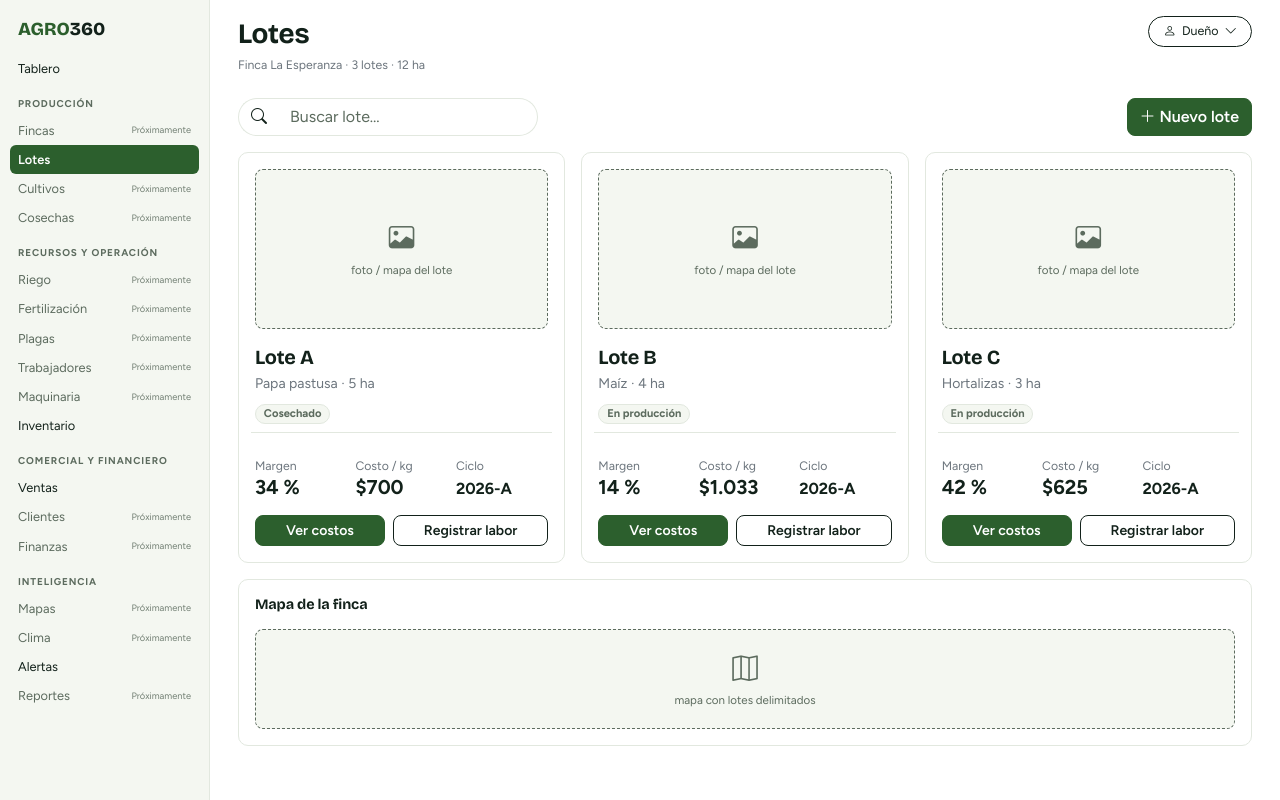
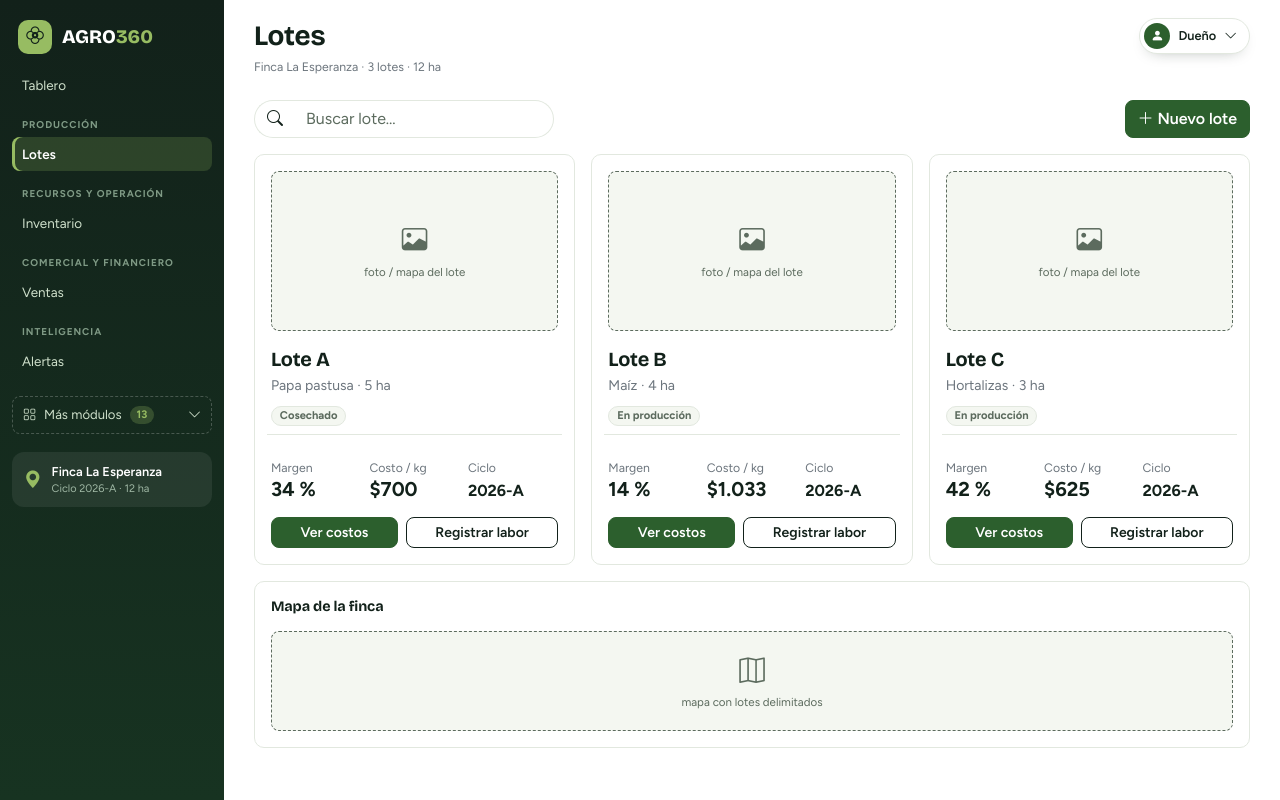
Before and after one commit to FelipeUCC898/Agro360-proyecto-electiva, an Angular app: page /lotes in a window 1280 px wide. Built offline with nearby package versions, Linux system fonts and the light colour scheme.

Commit message:
se ajusta el menú lateral y los módulos principales

```diff
--- a/src/app/core/menu.ts
+++ b/src/app/core/menu.ts
@@ -8,43 +8,28 @@ export interface MenuGrupo {
   items: MenuItem[];
 }
 
+// Módulos con pantalla: van siempre visibles en el menú
 export const MENU: MenuGrupo[] = [
   { items: [{ etiqueta: 'Tablero', ruta: '/tablero' }] },
-  {
-    titulo: 'Producción',
-    items: [
+  { titulo: 'Producción', items: [{ etiqueta: 'Lotes', ruta: '/lotes' }] },
+  { titulo: 'Recursos y operación', items: [{ etiqueta: 'Inventario', ruta: '/inventario' }] },
+  { titulo: 'Comercial y financiero', items: [{ etiqueta: 'Ventas', ruta: '/ventas' }] },
+  { titulo: 'Inteligencia', items: [{ etiqueta: 'Alertas', ruta: '/alertas' }] }
+];
+
+// Módulos que todavía no tienen pantalla: quedan recogidos en "Más módulos"
+export const MENU_PROXIMAMENTE: MenuItem[] = [
   { etiqueta: 'Fincas' },
-      { etiqueta: 'Lotes', ruta: '/lotes' },
   { etiqueta: 'Cultivos' },
-      { etiqueta: 'Cosechas' }
-    ]
-  },
-  {
-    titulo: 'Recursos y operación',
-    items: [
+  { etiqueta: 'Cosechas' },
   { etiqueta: 'Riego' },
   { etiqueta: 'Fertilización' },
   { etiqueta: 'Plagas' },
   { etiqueta: 'Trabajadores' },
   { etiqueta: 'Maquinaria' },
-      { etiqueta: 'Inventario', ruta: '/inventario' }
-    ]
-  },
-  {
-    titulo: 'Comercial y financiero',
-    items: [
-      { etiqueta: 'Ventas', ruta: '/ventas' },
   { etiqueta: 'Clientes' },
-      { etiqueta: 'Finanzas' }
-    ]
-  },
-  {
-    titulo: 'Inteligencia',
-    items: [
+  { etiqueta: 'Finanzas' },
   { etiqueta: 'Mapas' },
   { etiqueta: 'Clima' },
-      { etiqueta: 'Alertas', ruta: '/alertas' },
   { etiqueta: 'Reportes' }
-    ]
-  }
 ];
--- a/src/app/layout/web-layout/web-layout.css
+++ b/src/app/layout/web-layout/web-layout.css
@@ -1,31 +1,52 @@
 .app-shell {
   display: grid;
-  grid-template-columns: 210px minmax(0, 1fr);
+  grid-template-columns: 224px minmax(0, 1fr);
   min-height: 100vh;
 }
 
 .sidebar {
-  background: var(--agro-soft);
-  border-right: 1px solid var(--agro-line);
-  padding: 14px 10px;
+  position: sticky;
+  top: 0;
+  height: 100vh;
+  overflow-y: auto;
+  display: flex;
+  flex-direction: column;
+  padding: 18px 12px;
+  color: #cfe0cb;
+  background: linear-gradient(180deg, #12211a 0%, #173321 100%);
 }
 
+.menu { flex: 1; }
+
 .brand {
+  display: flex;
+  align-items: center;
+  gap: 10px;
   font-family: 'Bricolage Grotesque', 'Segoe UI', sans-serif;
   font-weight: 800;
-  font-size: 1.15rem;
-  padding: 2px 8px 10px;
-  color: var(--agro-green);
+  font-size: 1.2rem;
+  color: #fff;
+  padding: 2px 6px 14px;
 }
-.brand span { color: var(--agro-ink); }
+.brand .num { color: var(--agro-leaf); }
+.logo {
+  display: grid;
+  place-items: center;
+  width: 34px;
+  height: 34px;
+  border-radius: 10px;
+  background: var(--agro-leaf);
+  color: #12211a;
+  font-size: 1.1rem;
+}
 
 .grupo {
   font-size: 0.62rem;
   font-weight: 700;
-  letter-spacing: 0.09em;
+  letter-spacing: 0.1em;
   text-transform: uppercase;
-  color: var(--agro-muted);
-  padding: 14px 8px 4px;
+  color: #7f9a85;
+  padding: 16px 10px 4px;
 }
 
 .nav-link-agro {
@@ -33,40 +54,98 @@
   align-items: center;
   justify-content: space-between;
   gap: 6px;
-  padding: 5px 8px;
-  border-radius: 6px;
+  padding: 7px 10px;
+  border-radius: 8px;
+  font-size: 0.84rem;
+  color: #cfe0cb;
+  text-decoration: none;
+  transition: background 0.15s ease, color 0.15s ease;
+}
+a.nav-link-agro:hover { background: rgba(255, 255, 255, 0.08); color: #fff; }
+.nav-link-agro.activo {
+  background: rgba(151, 188, 98, 0.2);
+  color: #fff;
+  font-weight: 600;
+  box-shadow: inset 3px 0 0 var(--agro-leaf);
+}
+.nav-link-agro.deshabilitado { color: #7f9a85; cursor: default; }
+.proximamente { font-size: 0.58rem; color: #7f9a85; opacity: 0.9; }
+
+.mas-modulos {
+  display: flex;
+  align-items: center;
+  gap: 8px;
+  width: 100%;
+  margin-top: 18px;
+  padding: 8px 10px;
+  border: 1px dashed rgba(255, 255, 255, 0.22);
+  border-radius: 8px;
+  background: transparent;
+  color: #cfe0cb;
+  font-size: 0.82rem;
+}
+.mas-modulos:hover { background: rgba(255, 255, 255, 0.06); }
+.mas-modulos .contador {
+  font-size: 0.68rem;
+  font-weight: 700;
+  padding: 1px 7px;
+  border-radius: 999px;
+  background: rgba(151, 188, 98, 0.25);
+  color: var(--agro-leaf);
+}
+.mas-modulos[aria-expanded='true'] .bi-chevron-down { transform: rotate(180deg); }
+#mas-modulos { padding-top: 6px; }
+
+.finca-chip {
+  display: flex;
+  align-items: center;
+  gap: 10px;
+  margin-top: auto;
+  padding: 10px 12px;
+  border-radius: 12px;
+  background: rgba(255, 255, 255, 0.07);
   font-size: 0.8rem;
-  color: var(--agro-ink);
-  text-decoration: none;
+  color: #fff;
 }
-a.nav-link-agro:hover { background: var(--agro-line); }
-.nav-link-agro.activo { background: var(--agro-green); color: #fff; font-weight: 600; }
-.nav-link-agro.deshabilitado { color: var(--agro-muted); cursor: default; }
-.proximamente { font-size: 0.58rem; color: var(--agro-muted); opacity: 0.85; }
+.finca-chip .bi { color: var(--agro-leaf); font-size: 1.1rem; }
+.finca-chip .ciclo { font-size: 0.68rem; color: #9fb7a4; }
+nav .finca-chip { margin-top: 18px; }
 
 .contenido {
   position: relative;
-  padding: 18px 28px 32px;
+  padding: 20px 30px 36px;
   min-width: 0;
 }
 
 .chip-usuario {
   position: absolute;
-  top: 16px;
-  right: 28px;
+  top: 18px;
+  right: 30px;
   display: inline-flex;
   align-items: center;
-  gap: 6px;
-  border: 1px solid var(--agro-ink);
+  gap: 8px;
+  border: 1px solid var(--agro-line);
   border-radius: 999px;
-  padding: 5px 14px;
-  font-size: 0.78rem;
+  padding: 4px 12px 4px 4px;
+  font-size: 0.8rem;
+  font-weight: 600;
   background: #fff;
+  box-shadow: 0 6px 16px -10px rgba(18, 33, 26, 0.4);
+}
+.avatar {
+  display: grid;
+  place-items: center;
+  width: 26px;
+  height: 26px;
+  border-radius: 50%;
+  background: var(--agro-green);
+  color: #fff;
+  font-size: 0.8rem;
 }
 
 @media (max-width: 991.98px) {
   .app-shell { grid-template-columns: minmax(0, 1fr); }
-  .sidebar { border-right: 0; border-bottom: 1px solid var(--agro-line); }
+  .sidebar { position: static; height: auto; padding: 12px 14px; }
   .contenido { padding: 16px; }
   .chip-usuario { display: none; }
 }
--- a/src/app/layout/web-layout/web-layout.html
+++ b/src/app/layout/web-layout/web-layout.html
@@ -1,34 +1,58 @@
 <div class="app-shell">
   <aside class="sidebar">
     <div class="d-flex align-items-center justify-content-between">
-      <div class="brand">AGRO<span>360</span></div>
-      <button class="btn btn-sm btn-outline-dark d-lg-none" type="button" data-bs-toggle="collapse"
+      <div class="brand">
+        <span class="logo"><i class="bi bi-flower2"></i></span>
+        <span>AGRO<span class="num">360</span></span>
+      </div>
+      <button class="btn btn-sm btn-outline-light d-lg-none" type="button" data-bs-toggle="collapse"
         data-bs-target="#menu-lateral" aria-controls="menu-lateral" aria-label="Abrir menú">
         <i class="bi bi-list"></i>
       </button>
     </div>
 
-    <nav id="menu-lateral" class="collapse d-lg-block">
+    <nav id="menu-lateral" class="collapse d-lg-flex flex-column menu">
       @for (grupo of menu; track $index) {
         @if (grupo.titulo) {
           <div class="grupo">{{ grupo.titulo }}</div>
         }
         @for (item of grupo.items; track item.etiqueta) {
-          @if (item.ruta) {
-            <a class="nav-link-agro" [routerLink]="item.ruta" routerLinkActive="activo">{{ item.etiqueta }}</a>
-          } @else {
-            <span class="nav-link-agro deshabilitado" aria-disabled="true">
-              {{ item.etiqueta }}
-              <small class="proximamente">Próximamente</small>
-            </span>
-          }
+          <a class="nav-link-agro" [routerLink]="item.ruta" routerLinkActive="activo">{{ item.etiqueta }}</a>
         }
       }
+
+      <button class="mas-modulos" type="button" data-bs-toggle="collapse" data-bs-target="#mas-modulos"
+        aria-expanded="false" aria-controls="mas-modulos">
+        <i class="bi bi-grid"></i>
+        <span>Más módulos</span>
+        <span class="contador">{{ proximamente.length }}</span>
+        <i class="bi bi-chevron-down ms-auto"></i>
+      </button>
+      <div id="mas-modulos" class="collapse">
+        @for (item of proximamente; track item.etiqueta) {
+          <span class="nav-link-agro deshabilitado" aria-disabled="true">
+            {{ item.etiqueta }}
+            <small class="proximamente">Próximamente</small>
+          </span>
+        }
+      </div>
+
+      <div class="finca-chip">
+        <i class="bi bi-geo-alt-fill"></i>
+        <div>
+          <div class="fw-semibold">{{ finca.nombre }}</div>
+          <div class="ciclo">Ciclo {{ finca.ciclo }} · {{ finca.hectareas }} ha</div>
+        </div>
+      </div>
     </nav>
   </aside>
 
   <main class="contenido">
-    <span class="chip-usuario"><i class="bi bi-person"></i> Dueño <i class="bi bi-chevron-down"></i></span>
+    <span class="chip-usuario">
+      <span class="avatar"><i class="bi bi-person-fill"></i></span>
+      Dueño
+      <i class="bi bi-chevron-down"></i>
+    </span>
     <router-outlet />
   </main>
 </div>
--- a/src/app/layout/web-layout/web-layout.ts
+++ b/src/app/layout/web-layout/web-layout.ts
@@ -1,6 +1,7 @@
-import { Component } from '@angular/core';
+import { Component, inject } from '@angular/core';
 import { RouterLink, RouterLinkActive, RouterOutlet } from '@angular/router';
-import { MENU } from '../../core/menu';
+import { MENU, MENU_PROXIMAMENTE } from '../../core/menu';
+import { FincaService } from '../../core/services/finca.service';
 
 @Component({
   selector: 'app-web-layout',
@@ -10,4 +11,6 @@ import { MENU } from '../../core/menu';
 })
 export class WebLayout {
   readonly menu = MENU;
+  readonly proximamente = MENU_PROXIMAMENTE;
+  readonly finca = inject(FincaService);
 }
```
Lines whose indentation alone changed are shown as unchanged.
